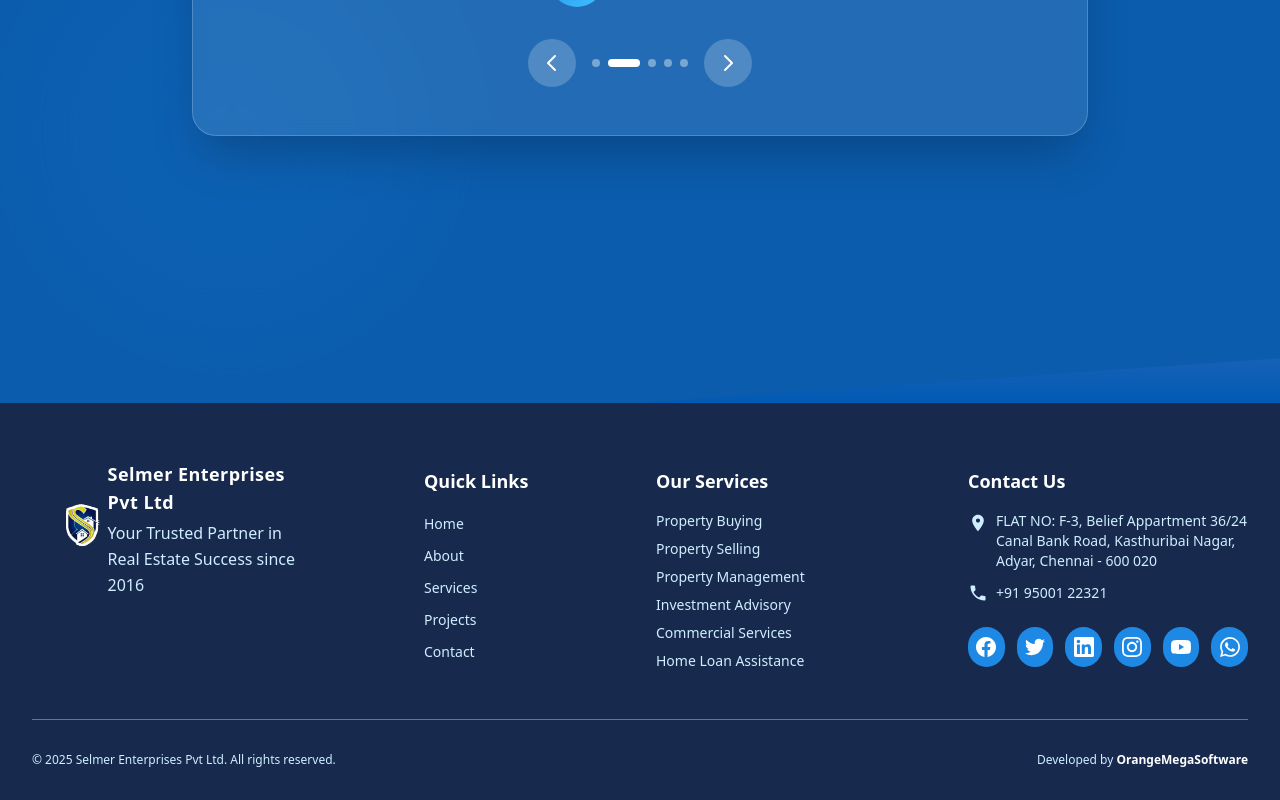
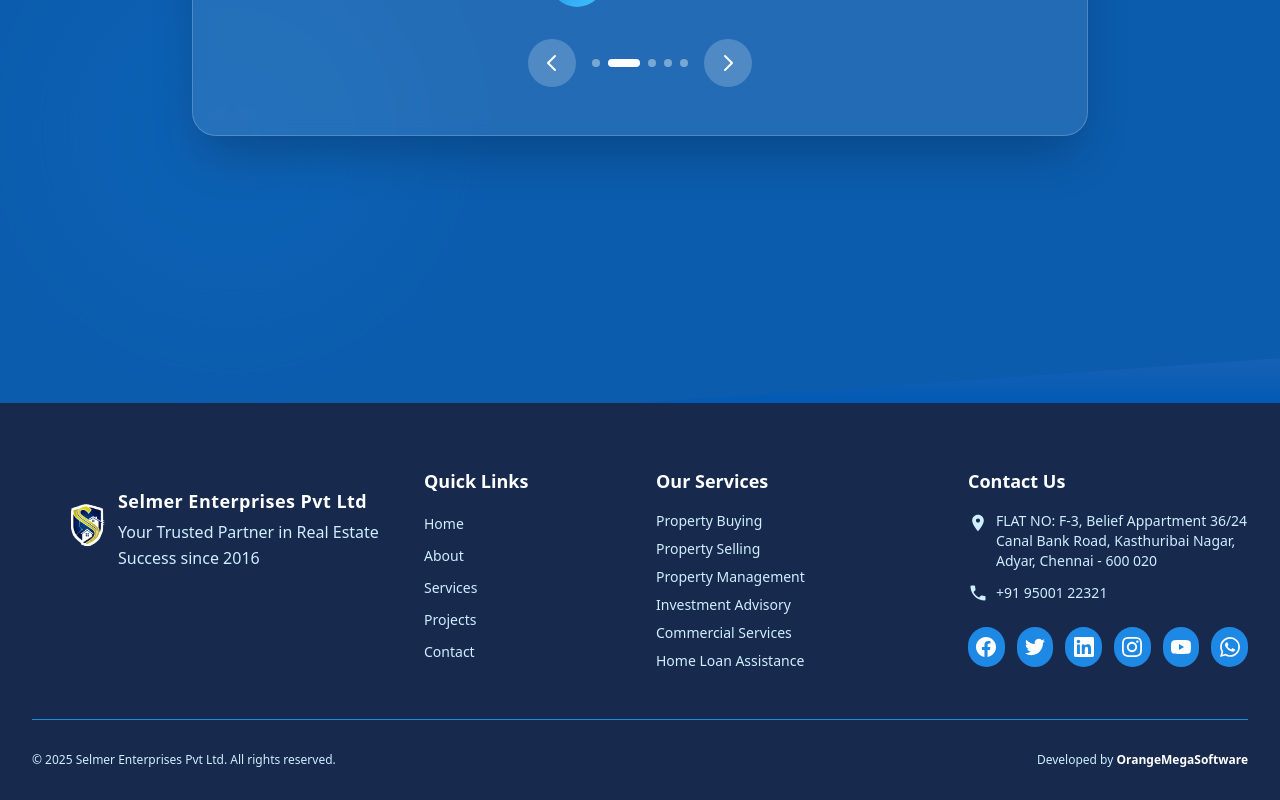
Before and after one commit to omsteamcoder3/selmer-enterprises, a Next.js app: page / in a window 1280 px wide. Shown: the part 4737-5537 px from the top of the page. Built offline with nearby package versions, Linux system fonts and the light colour scheme.

Commit message:
selmer enterprises next client 6

```diff
--- a/src/components/layout/Footer.tsx
+++ b/src/components/layout/Footer.tsx
@@ -39,9 +39,9 @@ export default function Footer() {
 
   {/* Text */}
   <div className="flex flex-col justify-center w-full sm:-ml-14 -ml-8">
-    <h1 className="text-sm sm:text-xl lg:text-lg font-bold tracking-wide font-playfair text-white m-0 p-0">
-      Selmer Enterprises Pvt Ltd
-    </h1>
+<h1 className="text-xl sm:text-xl lg:text-lg font-bold tracking-wide font-playfair text-white m-0 p-0 whitespace-nowrap">
+  Selmer Enterprises Pvt Ltd
+</h1>
 
 
     <p className="text-sm sm:text-base text-[rgb(207,238,255)] leading-relaxed mt-1">
```
